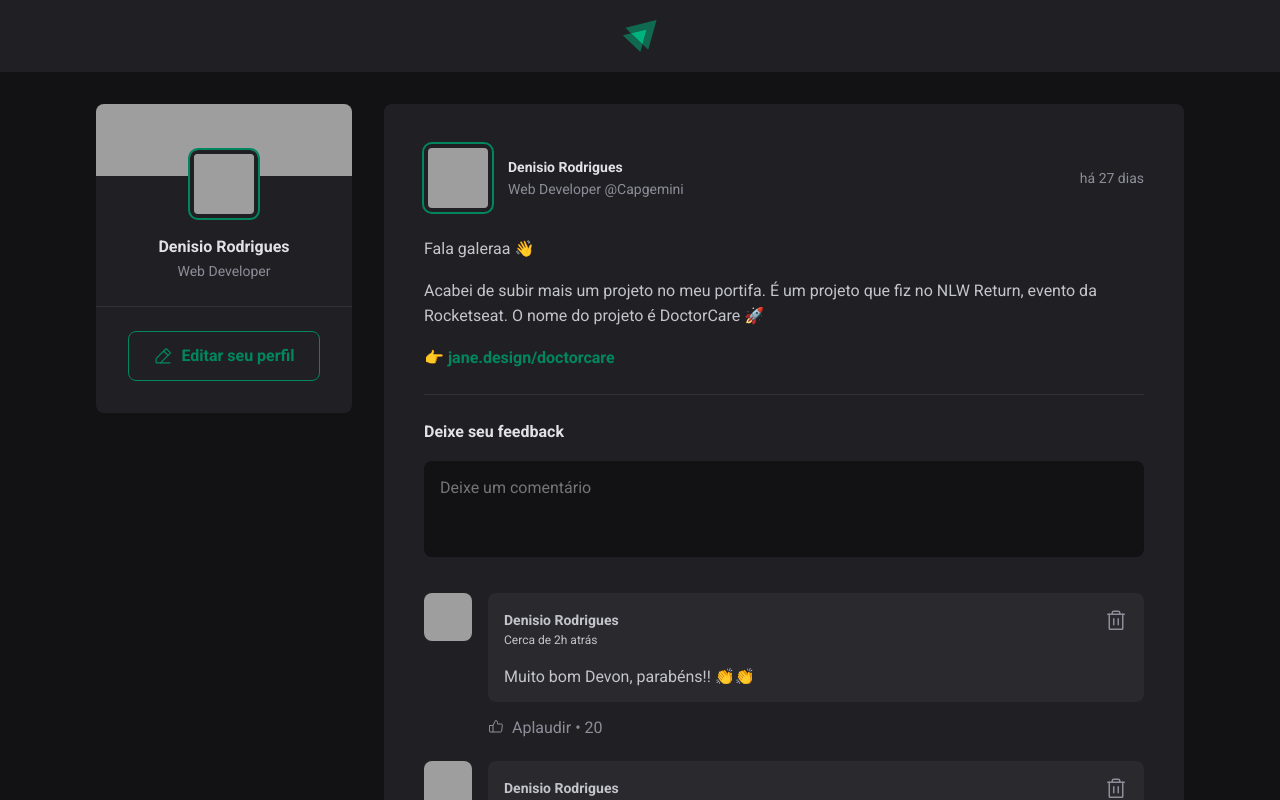
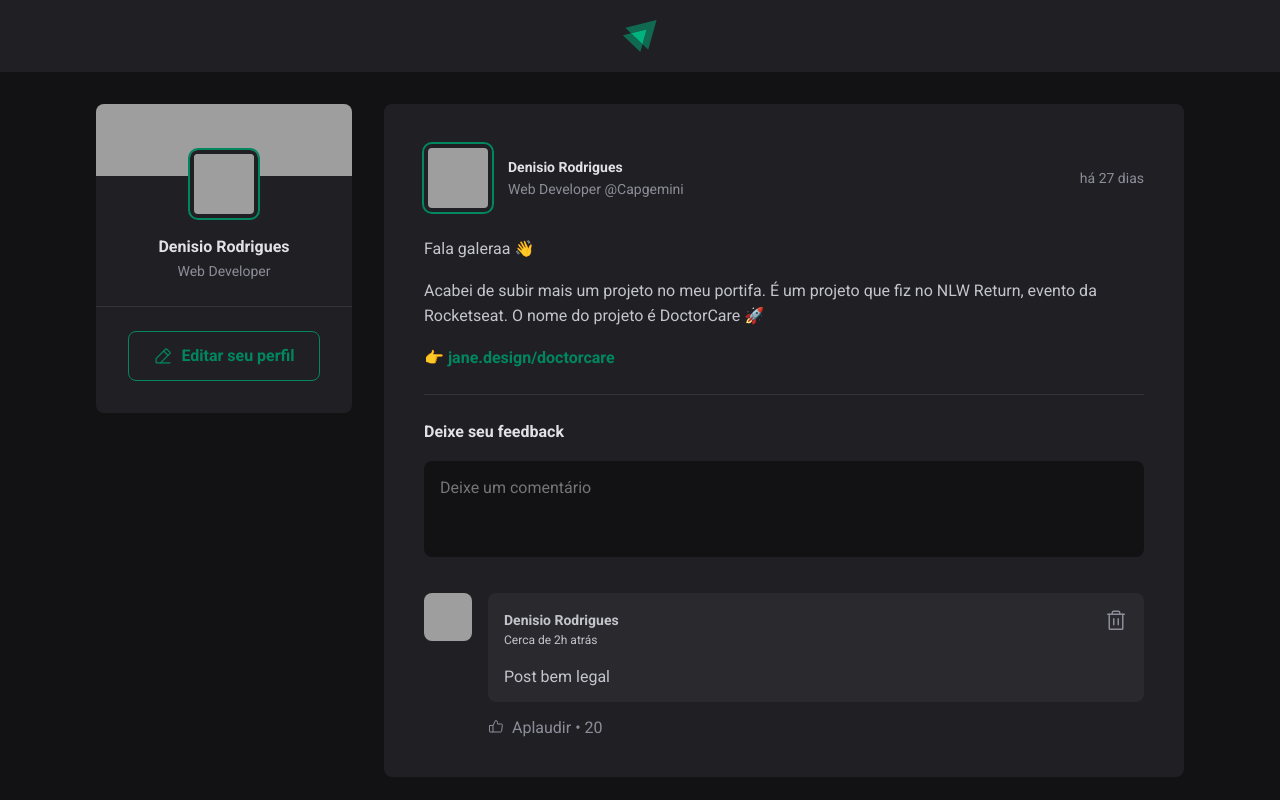
Before and after one commit to denisiorodrigues/RedeSocial, a React (Vite) app: page / in a window 1280 px wide. Shown: the top 800 px of the page. Built offline with nearby package versions, Linux system fonts and the light colour scheme; grey boxes are pictures that could not be loaded.

Commit message:
Adicoinando a mensagem digitada no posto para o comentário

```diff
--- a/src/components/Comment.jsx
+++ b/src/components/Comment.jsx
@@ -2,7 +2,7 @@
 import { ThumbsUp, Trash } from 'phosphor-react';
 import styles from './Comment.module.css';
 
-export function Comment() {
+export function Comment({content}) {
     return (
         <div className={styles.comment}>
             <Avatar hasBorder={false} src="https://github.com/denisiorodrigues.png" />
@@ -20,7 +20,7 @@
                         </button>
                     </header>
 
-                    <p>Muito bom Devon, parabéns!! 👏👏</p>
+                    <p>{content}</p>
                 </div>
 
                 <footer>
--- a/src/components/Post.jsx
+++ b/src/components/Post.jsx
@@ -8,7 +8,11 @@
 
 export function Post({author, publishedAt, content}) {
 
-    const [comments, setComments] = useState([1,2]);
+    const [comments, setComments] = useState([
+        'Post bem legal',
+    ]);
+
+    const [newCommentText, setNewCommentText] = useState('');
 
     const publishedDateFormatted = format(publishedAt, "d 'de' LLLL 'às' HH:mm'h'", {
         locale: ptBR,
@@ -19,9 +23,14 @@
         addSuffix: true,
     });
 
-    function handleCreateNewComment(){
+    function handleCreateNewComment() {
         event.preventDefault();
-        setComments([...comments, comments.length +1]);
+        setComments([...comments, newCommentText]);
+        setNewCommentText('');
+    }
+
+    function handleNewCommentChange() {
+        setNewCommentText(event.target.value);
     }
 
     return (
@@ -51,9 +60,14 @@
 
             <form onSubmit={handleCreateNewComment} className={styles.commentForm}>
                 <strong>Deixe seu feedback</strong>
+
                 <textarea
+                    name="comment"
                     placeholder='Deixe um comentário'
+                    value={newCommentText}
+                    onChange={handleNewCommentChange}
                 />
+
                 <footer>
                     <button type='submit'>Publicar</button>
                 </footer>
@@ -61,7 +75,9 @@
 
             <div className={styles.commentList}>
                 {comments.map(comment => {
-                    return <Comment/>
+                    return <Comment
+                                content={comment}
+                            />
                 })}
             </div>
         </article>
```
